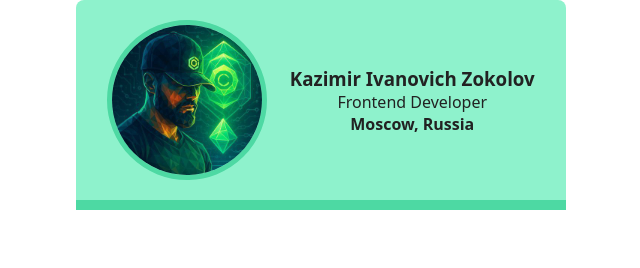
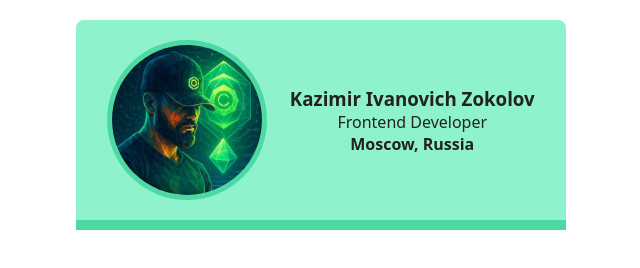
Before and after one commit to louiejay2023-create/business-card, a plain HTML site: page index.html in a window 1280 px wide. Shown: the whole page, without its empty margins (319-959 px from the left). Drawn offline with Linux system fonts and the light colour scheme.

Commit message:
styles.css

```diff
--- a/styles.css
+++ b/styles.css
@@ -4,9 +4,9 @@
   font-family: system-ui,Roboto;
 }
 
-/* body {
-  margin: 20px;
-} */
+body {
+  margin: 20px 0;
+}
 
 .card {
   display: flex;
```
